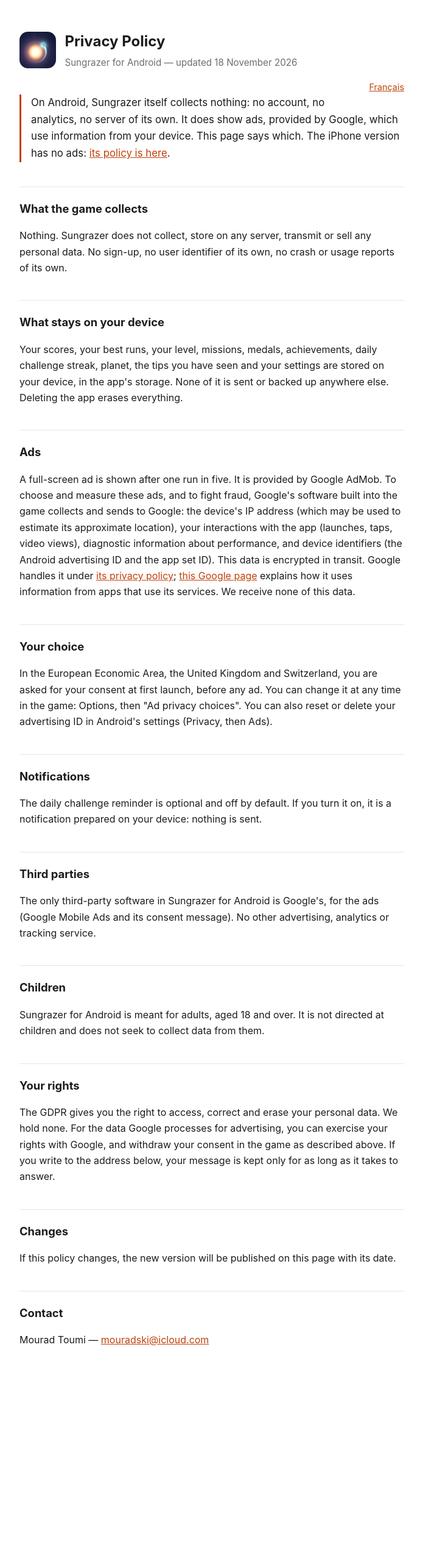
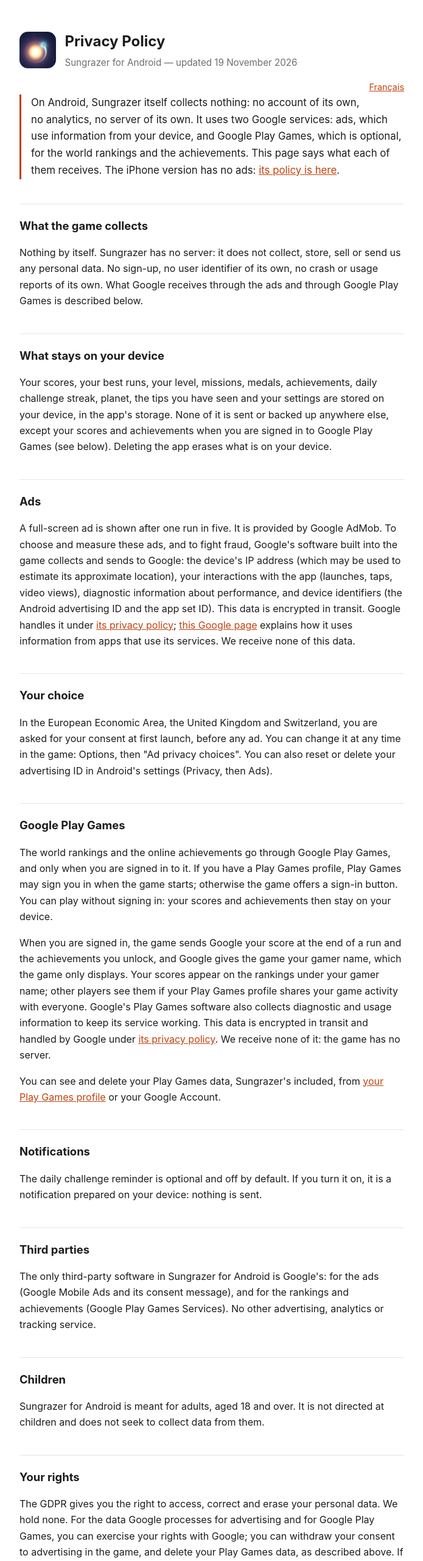
Before and after one commit to mouradski/sungrazer, a plain HTML site: page privacy-android.html in a window 1280 px wide. Shown: the top 2560 px of the page at 61% size, without its empty margins (292-987 px from the left). Before the commit the page ends 2306 px from the top, so only its background shows below. Drawn offline with Linux system fonts and the light colour scheme.

Commit message:
Android pages: world rankings and achievements go through Google Play Games
The Android version now sends scores and unlocked achievements to Google
Play Games when the player is signed in to it. The privacy policy says
what Google receives and how to delete it; the terms no longer say the
game has no account at all.

Co-Authored-By: Claude Fable 5.2 <noreply@anthropic.com>

```diff
--- a/privacy-android.html
+++ b/privacy-android.html
@@ -12,23 +12,23 @@
   <img src="icon.png" alt="">
   <div>
     <h1>Privacy Policy</h1>
-    <p>Sungrazer for Android — updated 18 November 2026</p>
+    <p>Sungrazer for Android — updated 19 November 2026</p>
   </div>
 </header>
 <p class="lang"><a href="confidentialite-android.html" hreflang="fr">Français</a></p>
 
 <p class="lead">
-  On Android, Sungrazer itself collects nothing: no account, no analytics, no server of its own. It does show ads, provided by Google, which use information from your device. This page says which. The iPhone version has no ads: <a href="privacy.html">its policy is here</a>.
+  On Android, Sungrazer itself collects nothing: no account of its own, no analytics, no server of its own. It uses two Google services: ads, which use information from your device, and Google Play Games, which is optional, for the world rankings and the achievements. This page says what each of them receives. The iPhone version has no ads: <a href="privacy.html">its policy is here</a>.
 </p>
 
 <h2>What the game collects</h2>
 <p>
-  Nothing. Sungrazer does not collect, store on any server, transmit or sell any personal data. No sign-up, no user identifier of its own, no crash or usage reports of its own.
+  Nothing by itself. Sungrazer has no server: it does not collect, store, sell or send us any personal data. No sign-up, no user identifier of its own, no crash or usage reports of its own. What Google receives through the ads and through Google Play Games is described below.
 </p>
 
 <h2>What stays on your device</h2>
 <p>
-  Your scores, your best runs, your level, missions, medals, achievements, daily challenge streak, planet, the tips you have seen and your settings are stored on your device, in the app's storage. None of it is sent or backed up anywhere else. Deleting the app erases everything.
+  Your scores, your best runs, your level, missions, medals, achievements, daily challenge streak, planet, the tips you have seen and your settings are stored on your device, in the app's storage. None of it is sent or backed up anywhere else, except your scores and achievements when you are signed in to Google Play Games (see below). Deleting the app erases what is on your device.
 </p>
 
 <h2>Ads</h2>
@@ -41,6 +41,17 @@
   In the European Economic Area, the United Kingdom and Switzerland, you are asked for your consent at first launch, before any ad. You can change it at any time in the game: Options, then "Ad privacy choices". You can also reset or delete your advertising ID in Android's settings (Privacy, then Ads).
 </p>
 
+<h2>Google Play Games</h2>
+<p>
+  The world rankings and the online achievements go through Google Play Games, and only when you are signed in to it. If you have a Play Games profile, Play Games may sign you in when the game starts; otherwise the game offers a sign-in button. You can play without signing in: your scores and achievements then stay on your device.
+</p>
+<p>
+  When you are signed in, the game sends Google your score at the end of a run and the achievements you unlock, and Google gives the game your gamer name, which the game only displays. Your scores appear on the rankings under your gamer name; other players see them if your Play Games profile shares your game activity with everyone. Google's Play Games software also collects diagnostic and usage information to keep its service working. This data is encrypted in transit and handled by Google under <a href="https://policies.google.com/privacy">its privacy policy</a>. We receive none of it: the game has no server.
+</p>
+<p>
+  You can see and delete your Play Games data, Sungrazer's included, from <a href="https://play.google.com/games/profile">your Play Games profile</a> or your Google Account.
+</p>
+
 <h2>Notifications</h2>
 <p>
   The daily challenge reminder is optional and off by default. If you turn it on, it is a notification prepared on your device: nothing is sent.
@@ -48,7 +59,7 @@
 
 <h2>Third parties</h2>
 <p>
-  The only third-party software in Sungrazer for Android is Google's, for the ads (Google Mobile Ads and its consent message). No other advertising, analytics or tracking service.
+  The only third-party software in Sungrazer for Android is Google's: for the ads (Google Mobile Ads and its consent message), and for the rankings and achievements (Google Play Games Services). No other advertising, analytics or tracking service.
 </p>
 
 <h2>Children</h2>
@@ -58,7 +69,7 @@
 
 <h2>Your rights</h2>
 <p>
-  The GDPR gives you the right to access, correct and erase your personal data. We hold none. For the data Google processes for advertising, you can exercise your rights with Google, and withdraw your consent in the game as described above. If you write to the address below, your message is kept only for as long as it takes to answer.
+  The GDPR gives you the right to access, correct and erase your personal data. We hold none. For the data Google processes for advertising and for Google Play Games, you can exercise your rights with Google; you can withdraw your consent to advertising in the game, and delete your Play Games data, as described above. If you write to the address below, your message is kept only for as long as it takes to answer.
 </p>
 
 <h2>Changes</h2>
```
Also changed, not shown: conditions.html (+2 -2 lines), confidentialite-android.html (+17 -6 lines), terms.html (+2 -2 lines).
